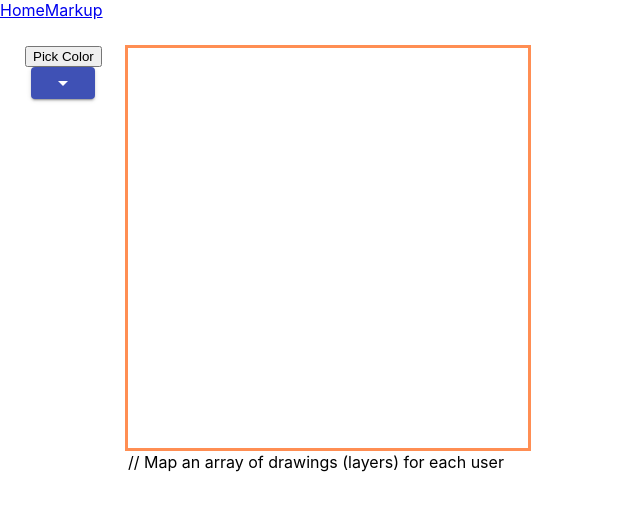
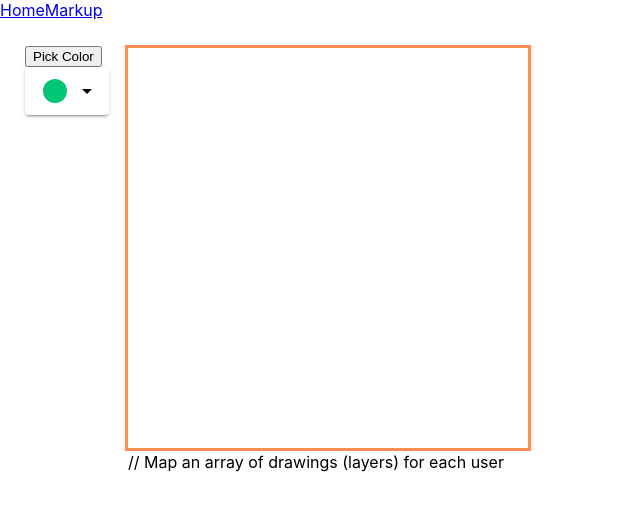
Before and after one commit to mattbf/webreview, a React (Create React App) app: page /markup in a window 1280 px wide. Shown: the top 510 px of the page, without its empty margins (0-640 px from the left). Built offline with nearby package versions, Linux system fonts and the light colour scheme.

Commit message:
Enhanced and styled color picker

```diff
--- a/src/Drawing/ColorSelect.js
+++ b/src/Drawing/ColorSelect.js
@@ -1,5 +1,5 @@
 import React from 'react';
-import { makeStyles } from '@material-ui/core/styles';
+import { makeStyles, withStyles } from '@material-ui/core/styles';
 import {
   Grid,
   Button,
@@ -41,6 +41,17 @@ const useStyles = makeStyles(theme => ({
   },
 }));
 
+//Custom CSS button
+const ColorButton = withStyles(theme => ({
+  root: {
+    color: '#000', //theme.palette.getContrastText(purple[500]),
+    backgroundColor: '#FFF',
+    '&:hover': {
+      backgroundColor: '#FFF',
+    },
+  },
+}))(Button);
+
 export default function ColourPicker() {
   const classes = useStyles()
   const [open, setOpen] = React.useState(false);
@@ -68,7 +79,7 @@ export default function ColourPicker() {
   return (
     <Grid container>
       <Grid item xs={12} align="center">
-          <Button
+          <ColorButton
             color="primary"
             variant="contained"
             size="small"
@@ -76,8 +87,16 @@ export default function ColourPicker() {
             aria-haspopup="true"
             onClick={handleToggle}
           >
+              <IconButton
+                 aria-label="Delete"
+                 className={classes.margin}
+                 style={{backgroundColor: colors[selectedIndex]}}
+                 size="small"
+               >
+               <Check fontSize="inherit" style={{opacity: 0}}/>
+             </IconButton>
             <ArrowDropDown />
-          </Button>
+          </ColorButton>
         <Popper open={open} anchorEl={anchorRef.current} transition disablePortal>
           {({ TransitionProps, placement }) => (
             <Grow
@@ -95,7 +114,7 @@ export default function ColourPicker() {
                           onClick={event => handleColorSelect(event, index)}
                           aria-label="Delete"
                           className={classes.margin}
-                          style={{backgroundColor: color}}
+                          style={{backgroundColor: color,}}
                           size="small"
                         >
                         {index === selectedIndex ? <Check fontSize="inherit"/> : <Check fontSize="inherit" style={{opacity: 0}}/>}
```
